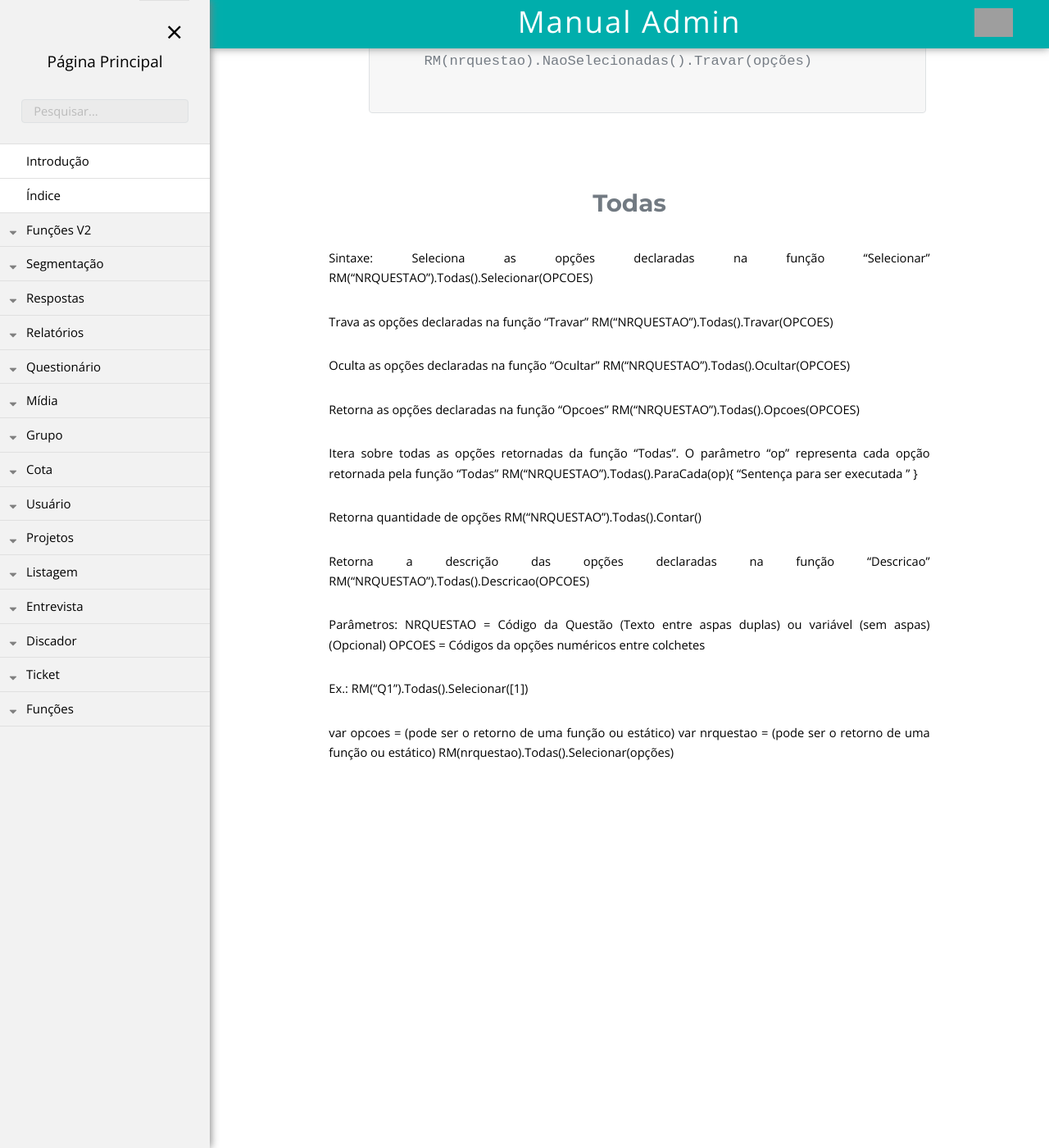
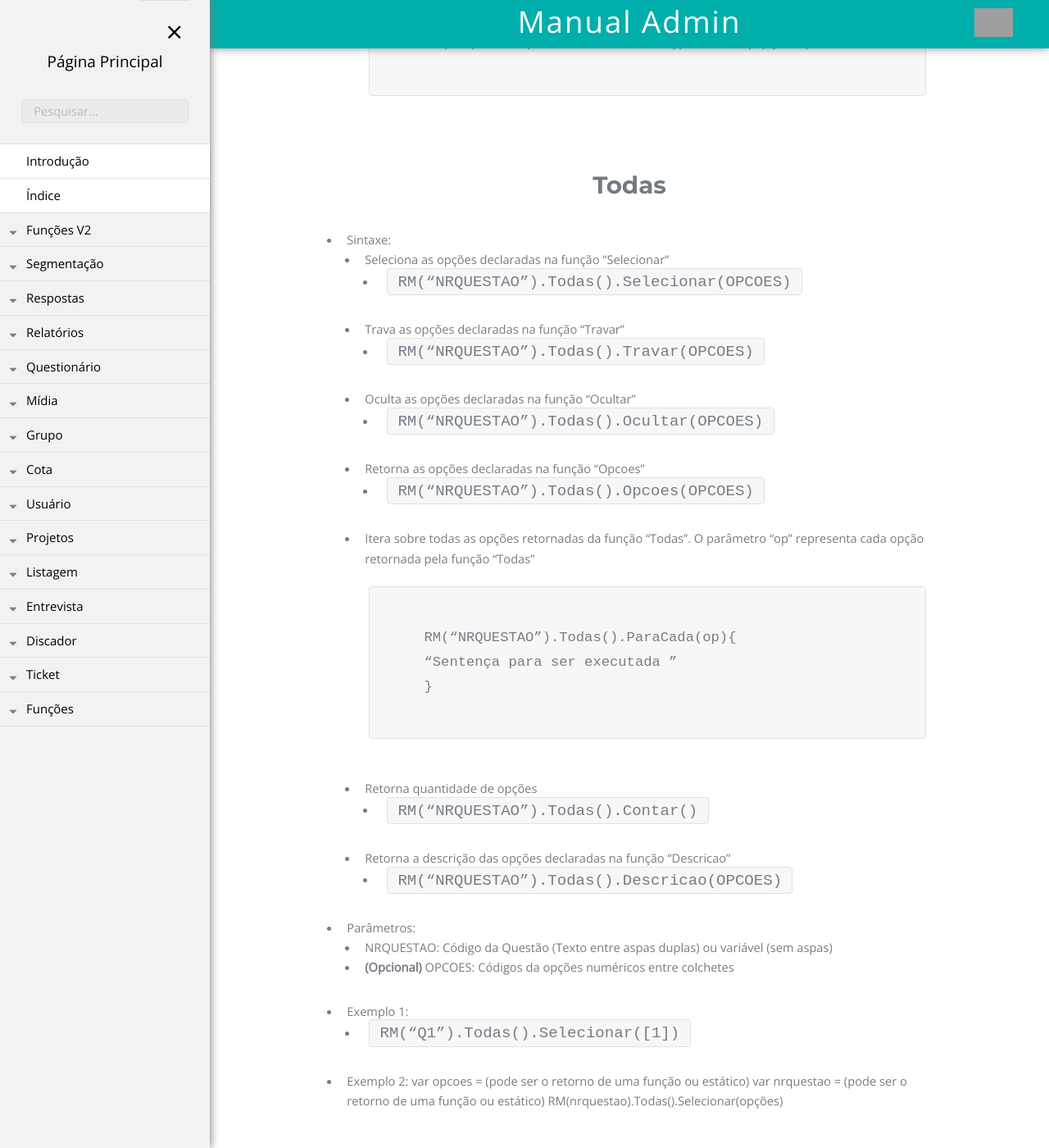
Before and after one commit to rogerio-figueiredo-hsr/hsrtechonline.github.io, a Jekyll site: the page built from _posts/2019-03-29-rm.md, in a window 1280 px wide and 1400 px high, scrolled down 3423 px. Shown: the whole window at 82% size. Built offline with Jekyll 4.4.1, drawn with Linux system fonts in a browser that asks for light colours; grey boxes are pictures that could not be loaded.

Commit message:
Update 2019-03-29-rm.md

```diff
--- a/_posts/2019-03-29-rm.md
+++ b/_posts/2019-03-29-rm.md
@@ -17,11 +17,9 @@ pasta: "funcoesv2"
 - Exemplo 1:
   - `RM(“Q1”).GravarOpcoes([1,2,3])`
 - Exemplo 2:
-  - <pre>
-    <code>var nrquestao = (pode ser o retorno de uma função ou estático)
-    var opcoes = (pode ser o retorno de uma função ou estático)
-    RM(nrquestao ).GravarOpcoes(opcoes)</code>
-    </pre>
+    <pre><code>var nrquestao = (pode ser o retorno de uma função ou estático)
+        var opcoes = (pode ser o retorno de uma função ou estático)
+        RM(nrquestao ).GravarOpcoes(opcoes)</code></pre>
 
 
 # Selecionadas
@@ -104,37 +102,33 @@ pasta: "funcoesv2"
 
 # Todas
 
-Sintaxe:
-Seleciona as opções declaradas na função “Selecionar”
-RM(“NRQUESTAO”).Todas().Selecionar(OPCOES)
-
-Trava as opções declaradas na função “Travar”
-RM(“NRQUESTAO”).Todas().Travar(OPCOES)
-
-Oculta as opções declaradas na função “Ocultar”
-RM(“NRQUESTAO”).Todas().Ocultar(OPCOES)
-
-Retorna as opções declaradas na função “Opcoes”
-RM(“NRQUESTAO”).Todas().Opcoes(OPCOES)
-
-Itera sobre todas as opções retornadas da função “Todas”. O parâmetro “op” representa cada opção retornada pela função “Todas”
-RM(“NRQUESTAO”).Todas().ParaCada(op){
-“Sentença para ser executada ”
-}
-
-Retorna quantidade de opções
-RM(“NRQUESTAO”).Todas().Contar()
-
-Retorna a descrição das opções declaradas na função “Descricao”
-RM(“NRQUESTAO”).Todas().Descricao(OPCOES)
-
-Parâmetros:
-NRQUESTAO = Código da Questão (Texto entre aspas duplas) ou variável (sem aspas)
-(Opcional) OPCOES = Códigos da opções numéricos entre colchetes
-
-Ex.:
-RM(“Q1”).Todas().Selecionar([1])
-
-var opcoes = (pode ser o retorno de uma função ou estático)
+- Sintaxe:
+  - Seleciona as opções declaradas na função “Selecionar”
+    - `RM(“NRQUESTAO”).Todas().Selecionar(OPCOES)`
+  - Trava as opções declaradas na função “Travar”
+    - `RM(“NRQUESTAO”).Todas().Travar(OPCOES)`
+  - Oculta as opções declaradas na função “Ocultar”
+    - `RM(“NRQUESTAO”).Todas().Ocultar(OPCOES)`
+  - Retorna as opções declaradas na função “Opcoes”
+    - `RM(“NRQUESTAO”).Todas().Opcoes(OPCOES)`
+  - Itera sobre todas as opções retornadas da função “Todas”. O parâmetro “op” representa cada opção retornada pela função “Todas”
+    <pre>
+      <code>
+        RM(“NRQUESTAO”).Todas().ParaCada(op){
+        “Sentença para ser executada ”
+        }
+      </code>
+    </pre>
+  - Retorna quantidade de opções
+    - `RM(“NRQUESTAO”).Todas().Contar()`
+  - Retorna a descrição das opções declaradas na função “Descricao”
+    - `RM(“NRQUESTAO”).Todas().Descricao(OPCOES)`
+- Parâmetros:
+  - NRQUESTAO: Código da Questão (Texto entre aspas duplas) ou variável (sem aspas)
+  - **(Opcional)** OPCOES: Códigos da opções numéricos entre colchetes
+- Exemplo 1:
+  - `RM(“Q1”).Todas().Selecionar([1])`
+- Exemplo 2:
+    var opcoes = (pode ser o retorno de uma função ou estático)
 var nrquestao = (pode ser o retorno de uma função ou estático)
 RM(nrquestao).Todas().Selecionar(opções)
```
